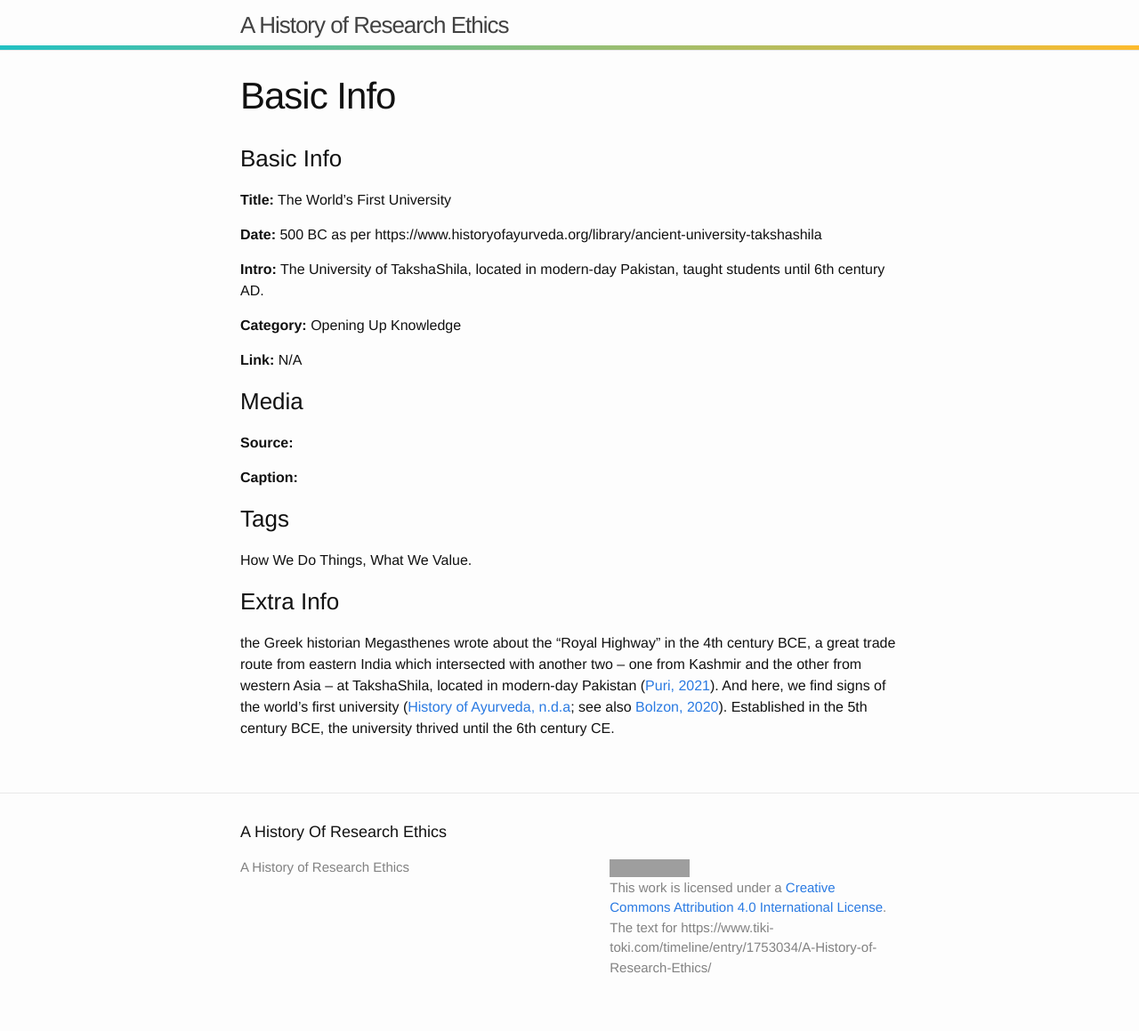
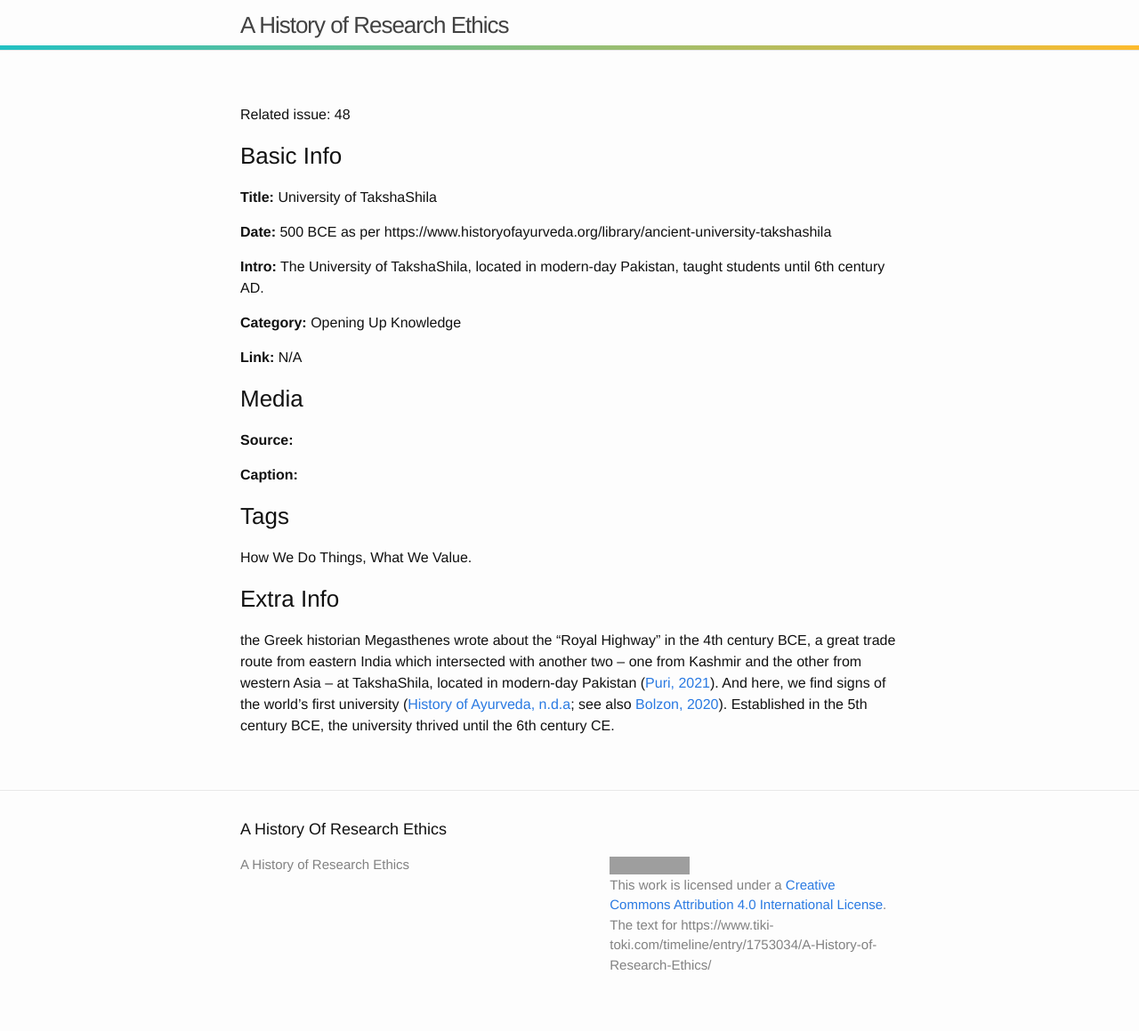
Before and after one commit to KairoiAI/An_Incomplete_History_of_Research_Ethics, a Jekyll site: the page built from Published but needs improving/BCE 0500 University of TakshaShila.md, in a window 1280 px wide. Shown: the whole page at 89% size. Built offline with Jekyll 4.4.1, drawn with Linux system fonts in a browser that asks for light colours; our own code applies the rules of GitHub Pages for plain Markdown files; grey boxes are pictures that could not be loaded.

Commit message:
Update and rename BCE 0500 The World's First University.md to BCE 0500 University of TakshaShila.md
#48

```diff
--- a/Published but needs improving/BCE 0500 The World's First University.md
+++ b/Published but needs improving/BCE 0500 University of TakshaShila.md
@@ -1,10 +1,11 @@
+Related issue: 48
 ### Basic Info
 
 **Title:**
-The World's First University
+University of TakshaShila
 
 **Date:**
-500 BC as per https://www.historyofayurveda.org/library/ancient-university-takshashila
+500 BCE as per https://www.historyofayurveda.org/library/ancient-university-takshashila
 
 **Intro:**
 The University of TakshaShila, located in modern-day Pakistan, taught students until 6th century AD.
```
